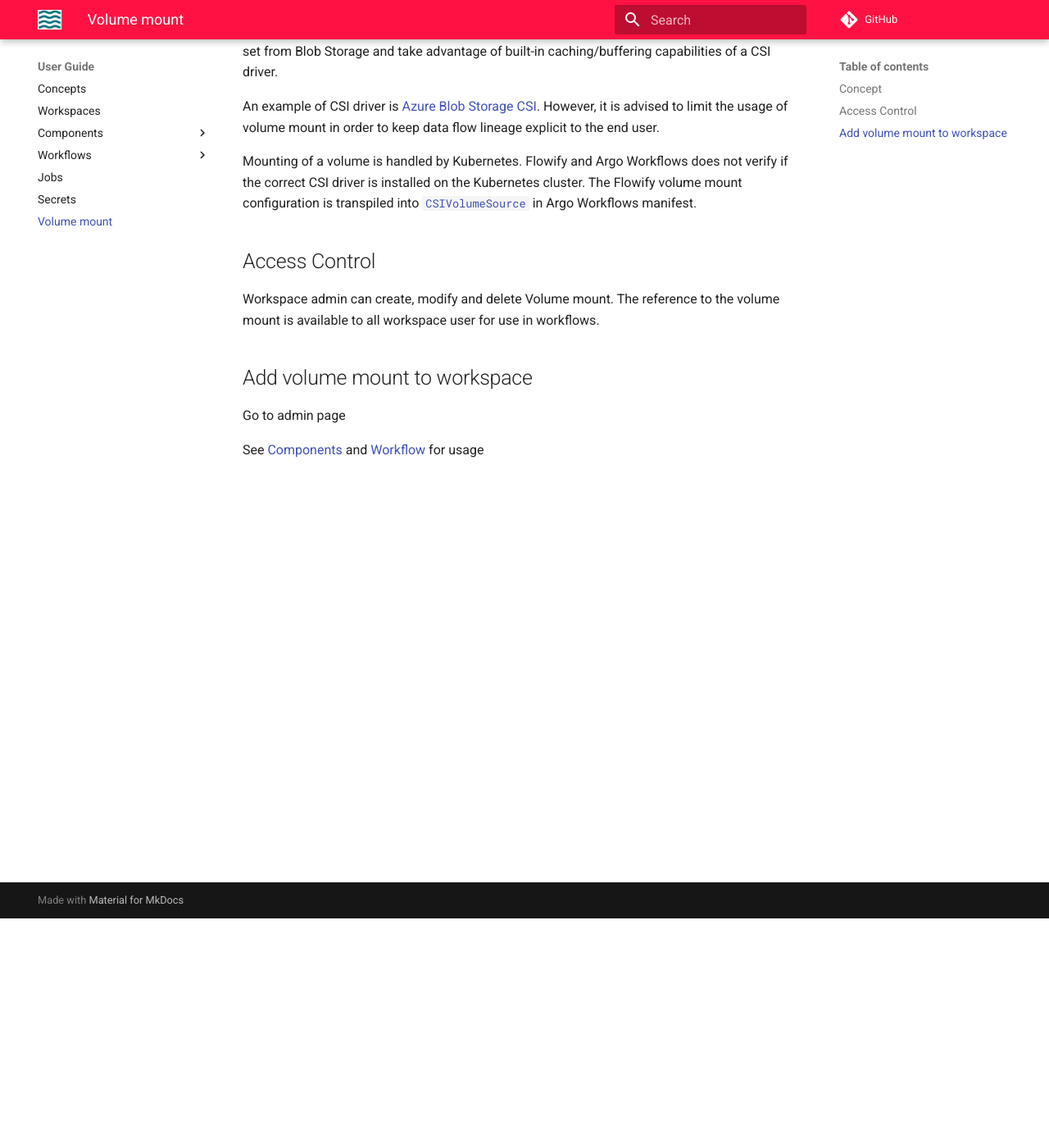
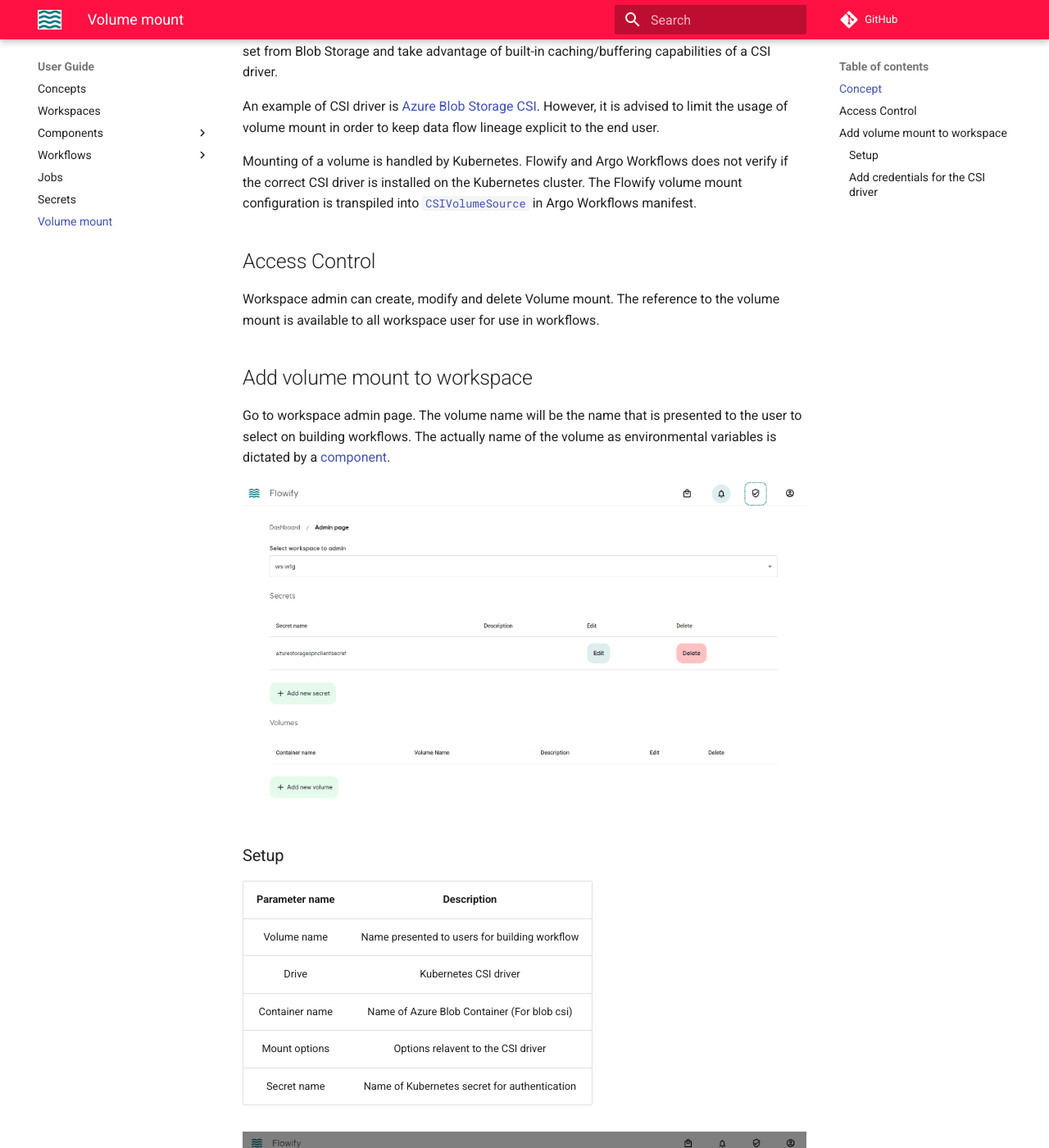
Before and after one commit to equinor/flowify-documentation, an MkDocs documentation site: the page built from docs/mounts.md, in a window 1280 px wide and 1400 px high, scrolled down 280 px. Shown: the whole window at 82% size. Built offline with MkDocs 1.6.1 and Material for MkDocs 9.7.7, drawn with Linux system fonts in a browser that asks for light colours; comment, search, counter and statistics services are not loaded; some of the changed text lies outside the part shown.

Commit message:
admin page

```diff
--- a/docs/mounts.md
+++ b/docs/mounts.md
@@ -10,6 +10,23 @@
 Workspace admin can create, modify and delete Volume mount. The reference to the volume mount is available to all workspace user for use in workflows.
 
 ## Add volume mount to workspace
-Go to admin page
+Go to workspace admin page. The volume name will be the name that is presented to the user to select on building workflows. The actually name of the volume as environmental variables is dictated by a [component](bricks.md#add-volume-mount).
+
+![admin page](./assets/admin/admin_page.PNG)
+
+### Setup
+|      Parameter name      |  Description |
+|:-------------:|:------:|
+|  Volume name | Name presented to users for building workflow |
+|    Drive   |   Kubernetes CSI driver |
+| Container name |    Name of Azure Blob Container (For blob csi) |
+| Mount options |    Options relavent to the CSI driver |
+| Secret name |    Name of Kubernetes secret for authentication|
+
+![Volume mount](./assets/admin/add_mount.PNG)
+
+### Add credentials for the CSI driver
+A kubernetes secret has to be manually set on the cluster in the same namespace as the workspace
+See [https://github.com/kubernetes-sigs/blob-csi-driver/blob/master/deploy/example/e2e_usage.md#option2-use-secret](https://github.com/kubernetes-sigs/blob-csi-driver/blob/master/deploy/example/e2e_usage.md#option2-use-secret)
 
 See [Components](./bricks.md#add-volume-mount) and [Workflow](./workflows.md#volume-mount) for usage
```
Also changed, not shown: docs/dev_env.md (+1 -1 lines), docs/secrets.md (+3 -1 lines), docs/workflows.md (+1 -1 lines), docs/assets/admin/add_mount.PNG (added), docs/assets/admin/admin_page.PNG (added).
